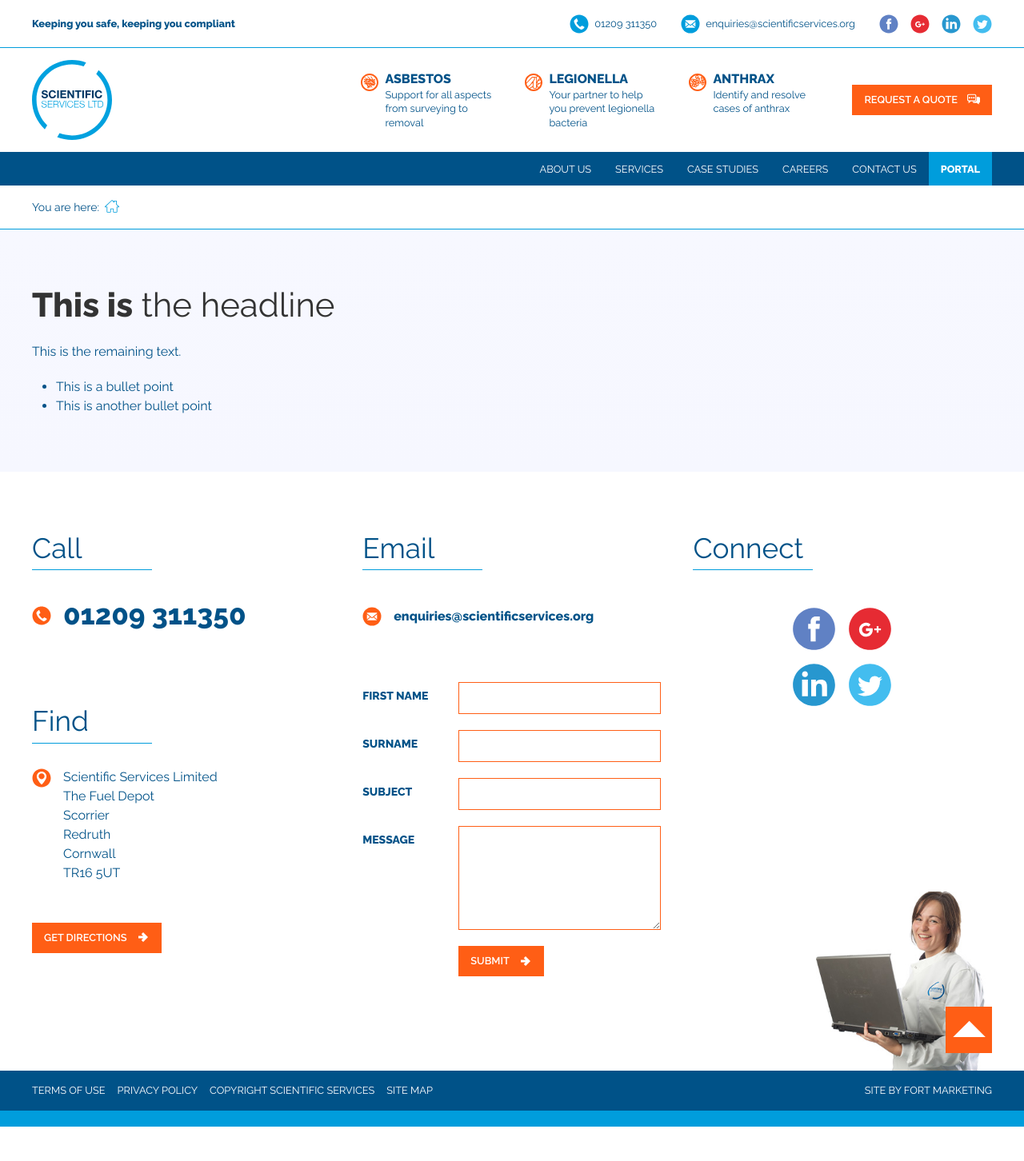
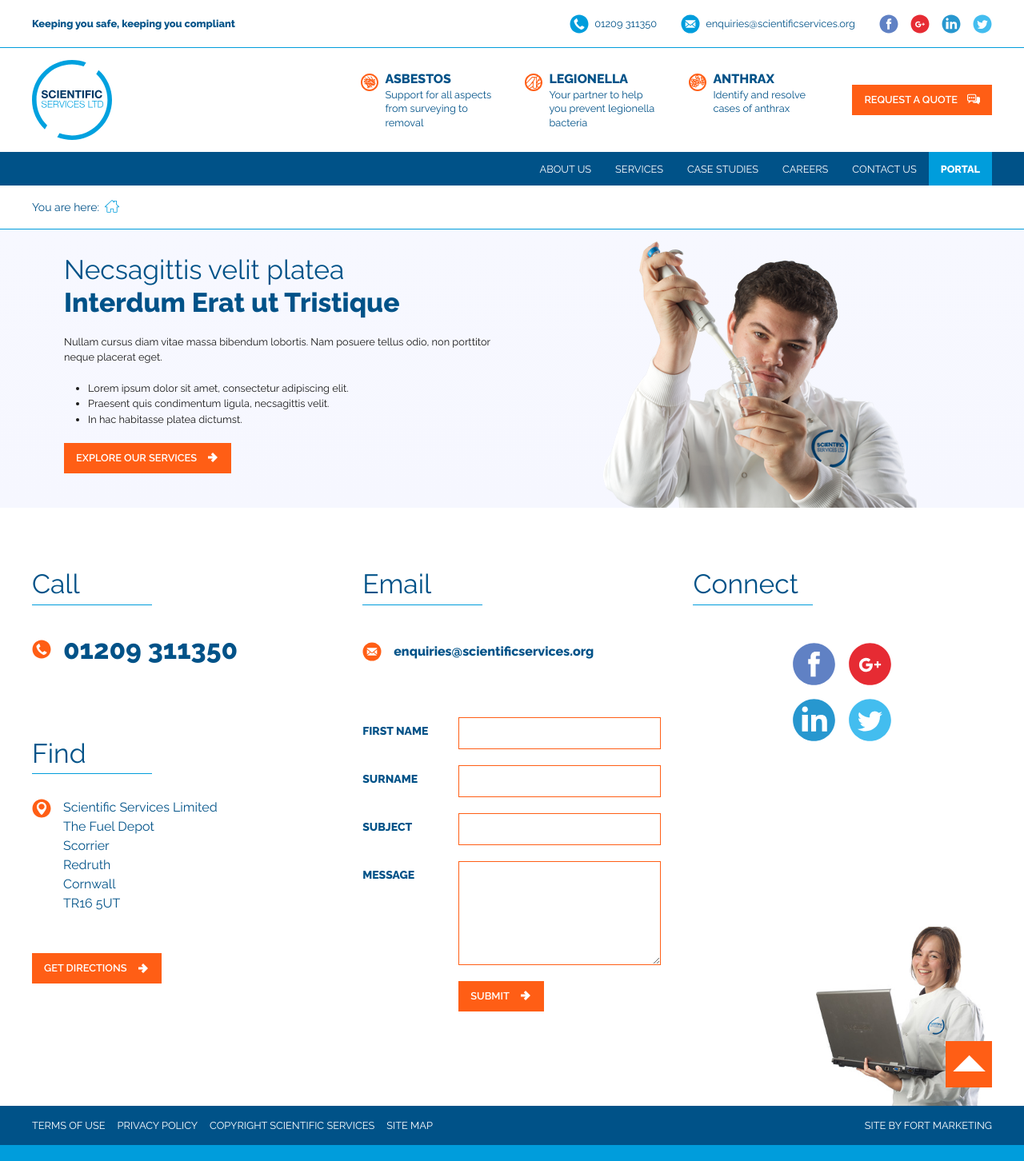
Before and after one commit to timbowerbank/scientific-services, a Jekyll site: the page built from index.md, in a window 1280 px wide. Shown: the whole page at 80% size. Built offline with Jekyll 4.4.1, drawn with Linux system fonts in a browser that asks for light colours; before the commit the page ends 1409 px from its top, so only the background shows below that.

Commit message:
Added hero

```diff
--- a/_includes/hero.html
+++ b/_includes/hero.html
@@ -1,12 +1,20 @@
        <!-- start hero -->
-       <div class="uk-section heroSectionGradient">
+       <div class="uk-section uk-padding-remove heroSectionGradient">
           <div class="uk-container">
 
-               <div class="uk-child-width-1-1 uk-child-width-1-2@m" uk-grid>
-                   <div>
+               <div class="uk-child-width-1-1 uk-child-width-1-2@s" uk-grid>
+                   <!-- text -->
+                   <div class="heroTextFormat">
                        {{ page.hero.main_headline_html }}
+                       <div>
+                           <a class="uk-button uk-button-primary" href="{{ page.hero.main_hero_button_link }}">{{ page.hero.main_hero_button_heading }}<span><img src="/images/design-assets/icon-arrow-01.svg" alt="icon arrow"></span></a>
+                       </div>
                    </div>
-                   <div></div>
+
+                   <!-- image -->
+                   <div class="uk-flex uk-flex-center uk-flex-bottom heroImage">
+                       <img src="{{ page.hero.main_hero_image }}" alt="{{ page.hero.main_hero_alt_tag }}">
+                   </div>
                </div>
 
           </div><!-- end hero container -->
--- a/_sass/custom.scss
+++ b/_sass/custom.scss
@@ -22,6 +22,7 @@ $fm-weight-regular: 400;
 $fm-gutter-micro: 7px;
 $fm-gutter-mini: 15px;
 $fm-gutter-small: 30px;
+$fm-gutter-40: 40px;
 $fm-gutter-medium: 60px;
 $fm-gutter-large: 80px;
 
@@ -30,7 +31,7 @@ $fm-font-micro: 0.8rem;
 $fm-font-mini: 1rem;
 $fm-font-small: 1.33rem;
 $fm-font-medium: 1.83rem;
-$fm-font-large: 2.2rem;
+$fm-font-large: 2.1rem;
 
 // line height
 $fm-line-height-micro: 1.36;
@@ -526,3 +527,31 @@ $fm-border-height-underline: 1px;
 .heroSectionGradient {
  background-image: linear-gradient($fm-blue-muted-fade, $fm-blue-muted);
 }
+
+.heroTextFormat {
+ padding-left: $fm-gutter-large;
+ padding-top: $fm-gutter-small;
+ h1 {
+  color: $fm-blue-navy;
+  font-size: $fm-font-large;
+ }
+ p {
+  color: $fm-black;
+  font-size: $fm-font-micro;
+ }
+ ul {
+  color: $fm-black;
+  font-size: $fm-font-micro;
+ }
+ a {
+  margin-bottom: $fm-gutter-40;
+ }
+}
+
+.heroImage {
+  padding-top: $fm-gutter-mini;
+  img {
+    width: 392px;
+    height: 333px;
+ }
+}
--- a/index.md
+++ b/index.md
@@ -10,14 +10,19 @@ meta_data:
   social_media_image: /images/uploads/casestudy-1.jpg
 hero:
   main_headline_html: |
-    <h1><strong>This is</strong> the headline</h1>
+    <h1>Necsagittis velit platea <br><strong>Interdum Erat ut Tristique</strong></h1>
 
-    <p>This is the remaining text.</p>
+    <p>Nullam cursus diam vitae massa bibendum lobortis. Nam posuere tellus odio, non porttitor neque placerat eget.</p>
 
     <ul>
-      <li>This is a bullet point</li>
-      <li>This is another bullet point</li>
+      <li>Lorem ipsum dolor sit amet, consectetur adipiscing elit.</li>
+      <li>Praesent quis condimentum ligula, necsagittis velit.</li>
+      <li>In hac habitasse platea dictumst.</li>
     </ul>
+  main_hero_image: /images/uploads/hero-cutout-scientist.png
+  main_hero_alt_tag: Image of lab tester checking for asbestos
+  main_hero_button_heading: EXPLORE OUR SERVICES
+  main_hero_button_link: /index.html
 ---
 
 Add some content here to test whether the index page is loading.
```
